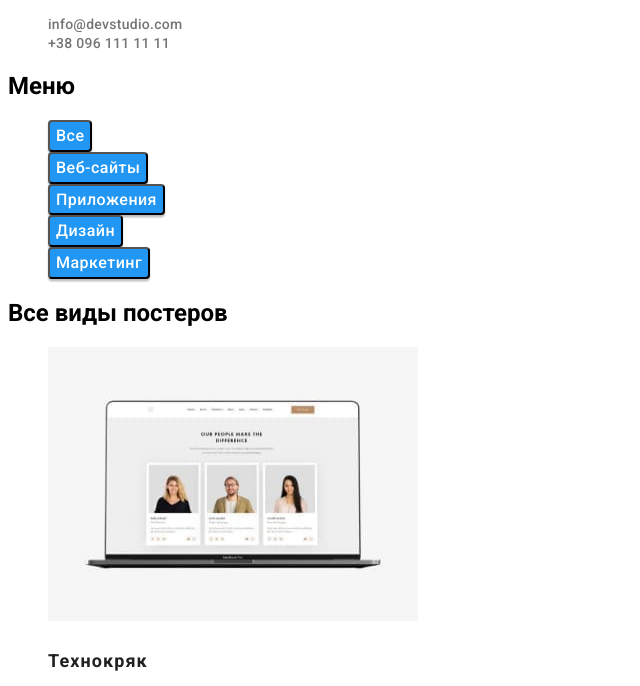
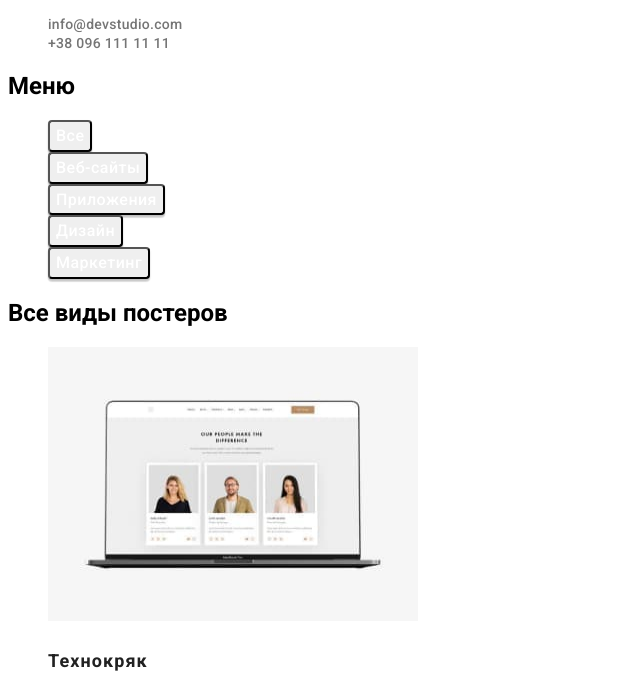
Before and after one commit to SofiiaToncheva/goit-markup-hw-02, a plain HTML site: page portfolio.html in a window 1280 px wide. Shown: the part 114-800 px from the top of the page, without its empty margins (0-640 px from the left). Drawn offline with Linux system fonts and the light colour scheme.

Commit message:
delete the buttons' background color

```diff
--- a/css/styles.css
+++ b/css/styles.css
@@ -254,7 +254,7 @@ border-radius: 4px;
         letter-spacing: 0.03em;
 
         color: #FFFFFF;
-        background: #2196F3;
+
             /* shadow-middle */
 
             box-shadow: 0px 3px 1px rgba(0, 0, 0, 0.1), 0px 1px 2px rgba(0, 0, 0, 0.08), 0px 2px 2px rgba(0, 0, 0, 0.12);
```
